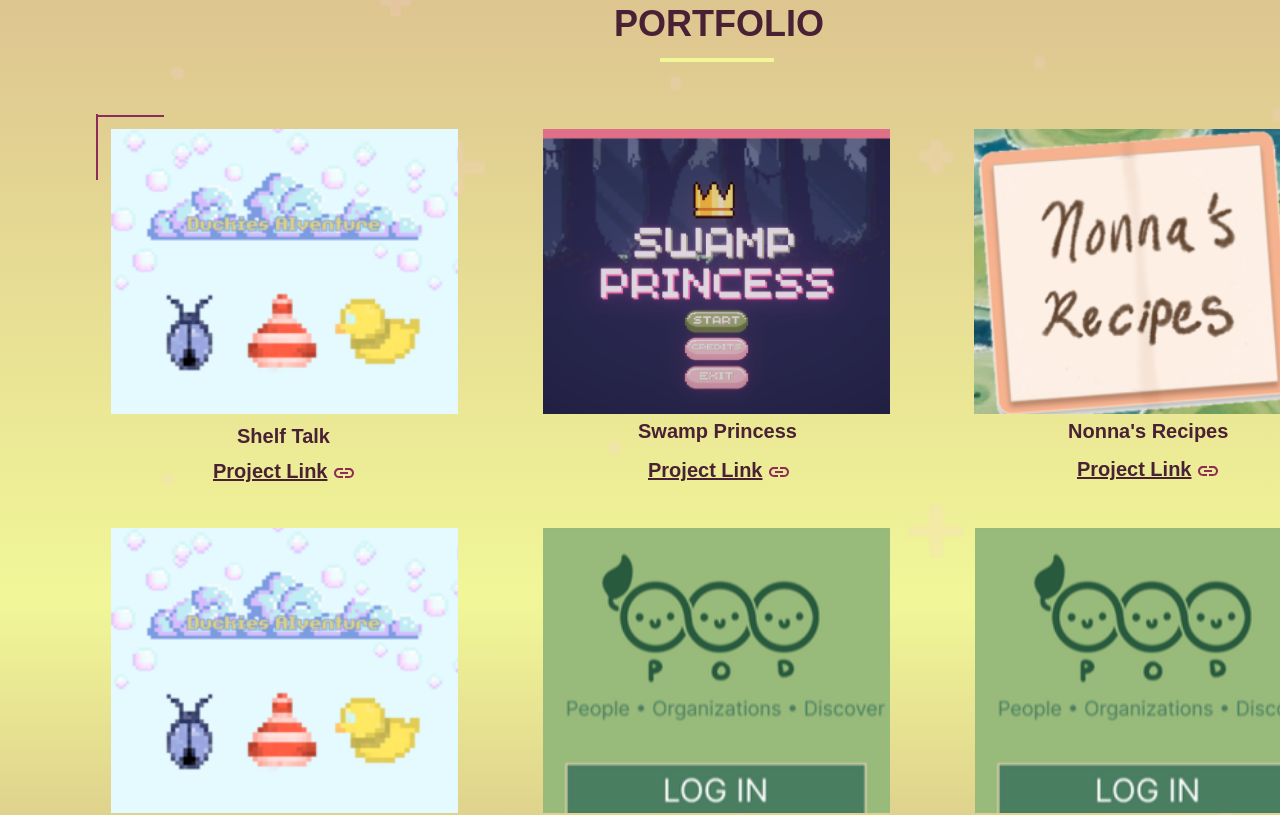
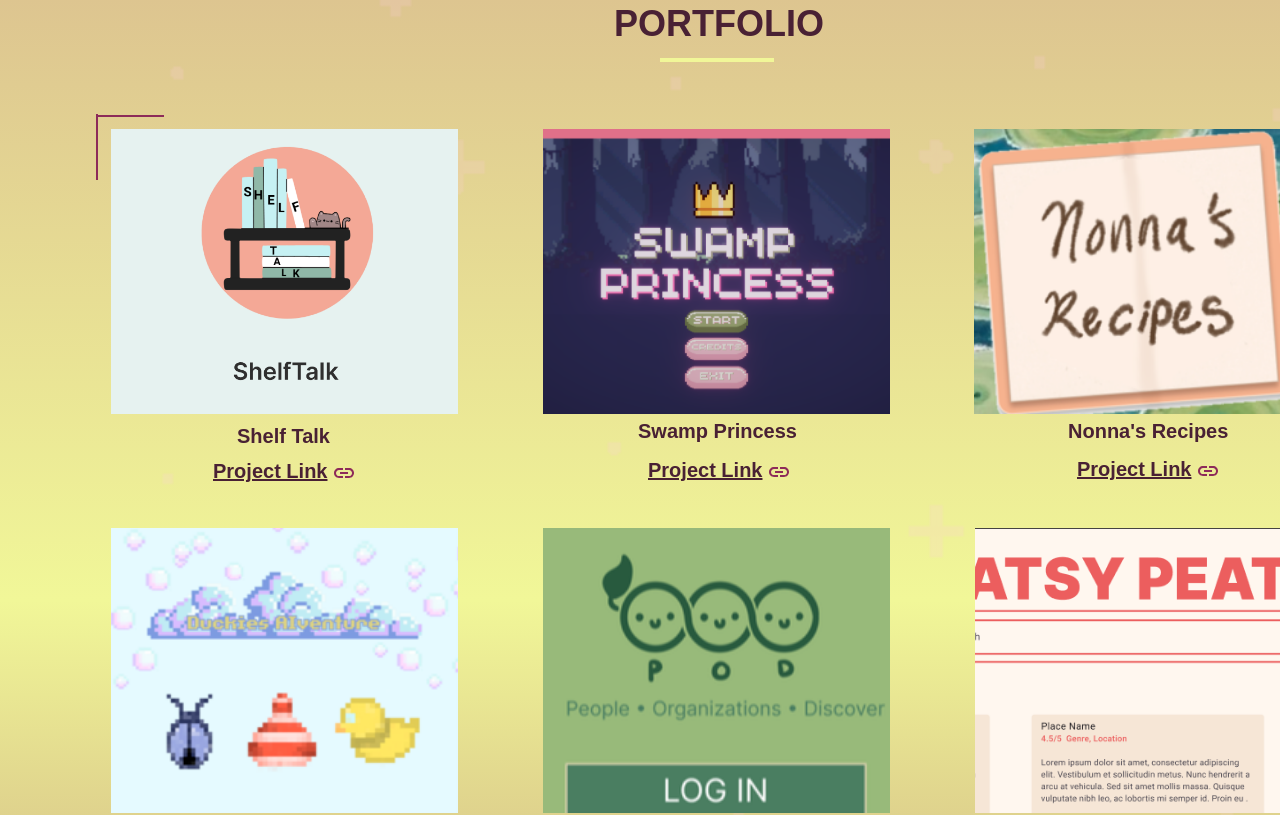
Before and after one commit to smithareli/smithareli.github.io, a React (Vite) app: page / in a window 1280 px wide. Shown: the part 1400-2215 px from the top of the page. Built offline with nearby package versions, Linux system fonts and the light colour scheme; the HTML template or start-up script is replaced by a standard one; a web font is replaced by a local one.

Commit message:
Updated Projects Section

```diff
--- a/src/App.tsx
+++ b/src/App.tsx
@@ -14,6 +14,8 @@ import imgSwampPrincess from "./imports/Desktop1/Swamp_pic.png";
 import imgNonnasRecipes from "./imports/Desktop1/Nonnas.png";
 import imgDuckie from "./imports/Desktop1/Duckie AI.png";
 import imgPODConnect from "./imports/Desktop1/POD.png";
+import imgEatsyPeatsy from "./imports/Desktop1/Eatsy Peatsy.png";
+import imgShelfTalk from "./imports/Desktop1/Shelftalk.png";
 
 const FULL_TEXT = "I'm Areli Smith";
 
@@ -24,7 +26,6 @@ const NAV_LINES: Record<string, { left: number; width: number }> = {
   work:    { left: 1011, width: 105 },
   contact: { left: 1183, width: 168 },
 };
-
 type Project = {
   key: string;
   image: string;
@@ -41,7 +42,7 @@ type Project = {
 const PROJECTS: Project[] = [
   {
     key: "shelf-talk",
-    image: imgDuckie,
+    image: imgShelfTalk,
     name: "Shelf Talk",
     nameLeft: 237, nameTop: 1825,
     linkLeft: 213, linkTop: 1860,
@@ -101,7 +102,7 @@ const PROJECTS: Project[] = [
   },
   {
     key: "eatsy",
-    image:imgPODConnect,
+    image: imgEatsyPeatsy,
     name: "Eatsy Peatsy",
     nameLeft: 1086, nameTop: 2224,
     linkLeft: 1074, linkTop: 2257,
@@ -156,7 +157,7 @@ function DesktopCard({ p }: { p: Project }) {
         >
           <div className="absolute inset-[0.35%_0_-0.35%_0.58%]">
             <svg className="absolute block inset-0 size-full" fill="none" height="285" preserveAspectRatio="none" viewBox="0 0 345 285" width="345">
-              <path d="M0 0H345V285H0V0Z" fill="#757575" opacity="0.8" />
+              <path d="M0 0H345V285H0V0Z" fill="#492134" opacity="0.95" />
             </svg>
           </div>
           <div className="[word-break:break-word] absolute font-['Inter:Bold',sans-serif] font-bold inset-[5.61%_4.03%_9.47%_4.03%] leading-[0] not-italic text-[17px] text-black overflow-y-auto">
```
Also changed, not shown: src/imports/Desktop1/Eatsy Peatsy.png (added), src/imports/Desktop1/Shelftalk.png (added).
